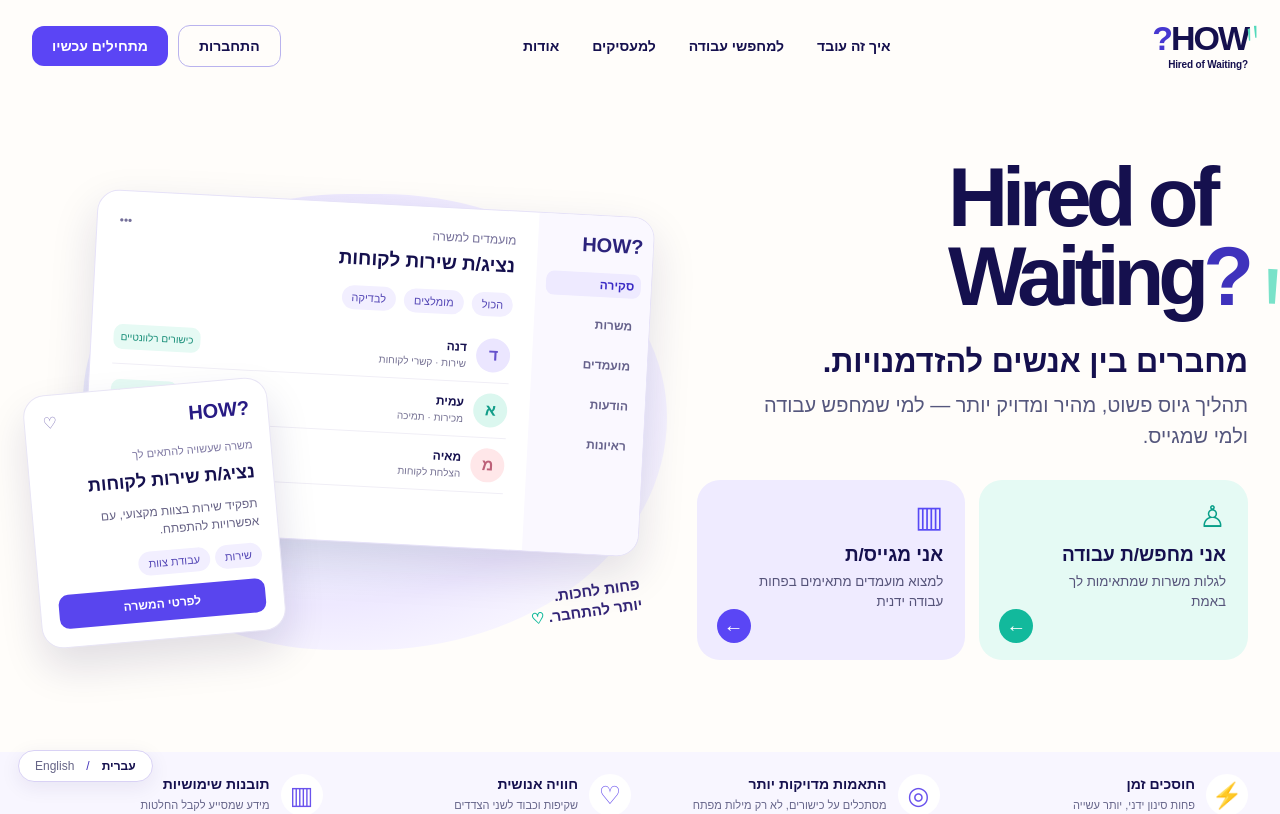
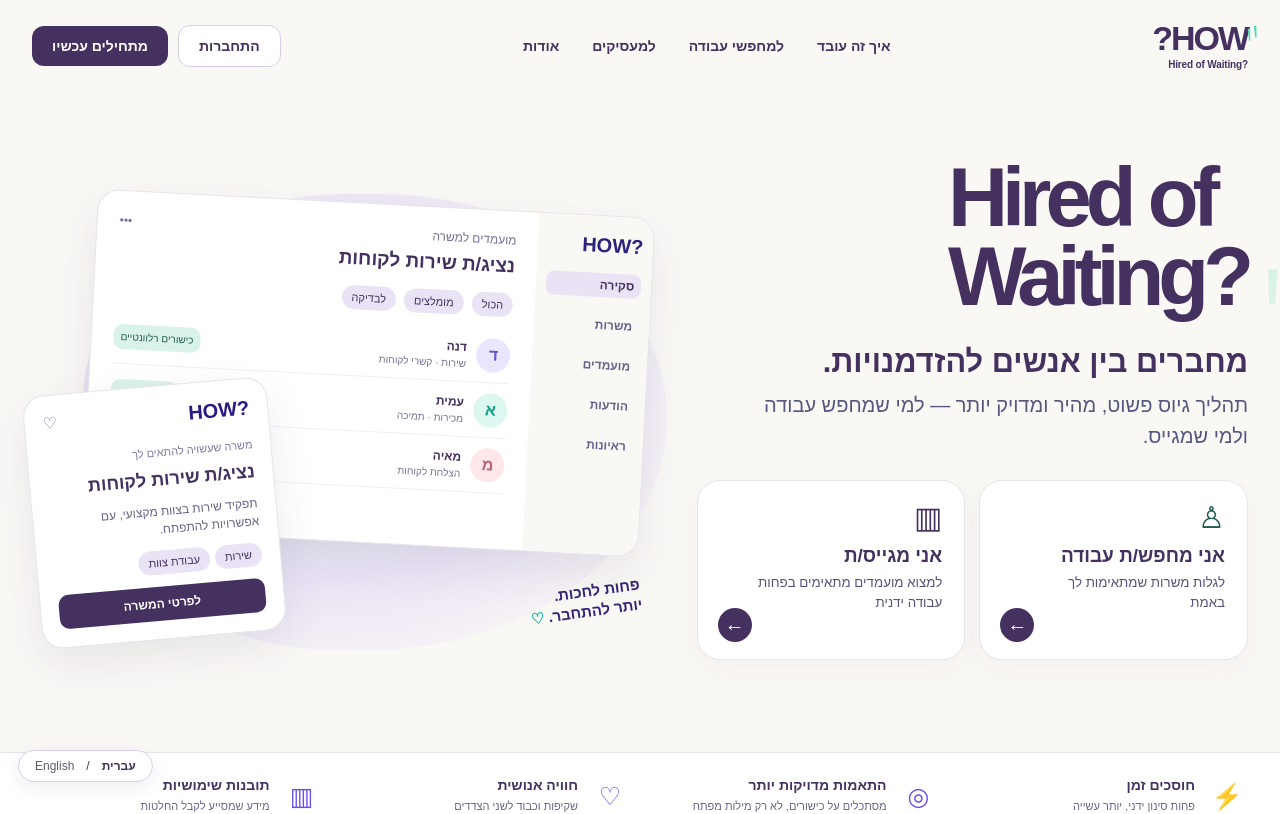
Before and after one commit to IritSel/recruitment-ai, a Next.js app: page / in a window 1280 px wide. Shown: the top 814 px of the page. Built offline with nearby package versions, Linux system fonts and the light colour scheme.

Commit message:
Apply approved HOW soft plum lilac mint and off-white palette across site (#4)

```diff
--- a/app/globals.css
+++ b/app/globals.css
@@ -95,3 +95,62 @@ body{background:var(--bg);color:var(--ink);font-family:Arial,"Noto Sans Hebrew",
   .howRecruiterJob { padding: 12px; }
   .howRecruiterJobMetrics strong { font-size: 18px; }
 }
+
+
+/* HOW? approved soft palette — Oct 2026. Off-white, white, plum, lilac & mint.
+   Color roles are deliberate: no beige or competing pastel card backgrounds. */
+:root {
+ --bg:#FAF8F5;--surface:#FFFFFF;--mint:#DAF3E9;--teal:#245D51;
+ --lav:#EAE3F5;--ink:#45315F;--muted:#635A70;--line:#E9E3EB;
+ --how-primary:#45315F;--how-primary-hover:#342147;--how-plum:#45315F;
+ --how-lilac:#EAE3F5;--how-mint:#DAF3E9;--how-offwhite:#FAF8F5;
+}
+body{background:#FAF8F5;color:#45315F}
+.howSite{--howNavy:#45315F;--howPurple:#45315F;--howMint:#DAF3E9;--howLight:#EAE3F5;background:#FAF8F5;color:#45315F}
+.howSite .howLogo,.howSite .howLogo strong,.howSite .howIntro h1,.howSite .howIntro h2{color:#45315F}
+.howSite .howLogo strong span,.howSite .howMark{color:#45315F}
+.howSite .howPrimary,.howSite .howFakeAction{background:#45315F;color:white}
+.howSite .howPrimary:hover{background:#342147}
+.howSite .howSignIn{border-color:#D9CDE8;color:#45315F;background:white}
+.howSite .howCandidate,.howSite .howEmployer{background:#FFFFFF;border:1px solid #E9E3EB;box-shadow:0 10px 32px #45315F0A}
+.howSite .howChoiceIcon{color:#45315F}
+.howSite .howCandidate .howChoiceIcon{color:#245D51}
+.howSite .howArrow{background:#45315F;color:white}
+.howSite .howCandidate .howArrow{background:#45315F}
+.howSite .howGlow{background:radial-gradient(ellipse at 40% 45%,#DAF3E9 0%,#EAE3F5 50%,#FAF8F5 84%)}
+.howSite .howDashboard,.howSite .howJobCard{border-color:#E9E3EB;box-shadow:0 17px 43px #45315F18}
+.howSite .howDashSidebar{background:#FAF8F5}
+.howSite .howDashSidebar .active,.howSite .howFilters span,.howSite .howTags span{background:#EAE3F5;color:#45315F}
+.howSite .howMatch{background:#DAF3E9;color:#245D51}
+.howSite .howBenefits{background:#FFFFFF;border-block:1px solid #E9E3EB}
+.howSite .howSteps{background:linear-gradient(#FAF8F5,#F2EEF8)}
+.howSite .howStepsGrid article{border-color:#E9E3EB}
+.howSite .howStepsGrid article>span{background:#EAE3F5;color:#45315F}
+.shell .brand,.shell h1,.shell h2,.shell h3{color:#45315F}
+.shell .nav{border-bottom-color:#E9E3EB}
+.shell .navlinks,.shell p{color:inherit}
+.shell .navlinks a:hover,.shell .backLink{color:#45315F}
+.shell .eyebrow{background:#EAE3F5;color:#45315F}
+.shell .choice,.shell .storyGrid article{border-color:#E9E3EB;box-shadow:0 10px 28px #45315F0B}
+.shell a.choice:hover,.shell .choice:hover{border-color:#C8B9D8;box-shadow:0 12px 30px #45315F14}
+.shell .button{background:#45315F;color:#FFFFFF}
+.shell .button:hover:not(:disabled){background:#342147}
+.shell .secondaryButton{background:#FFFFFF;color:#45315F;border:1px solid #D9CDE8}
+.shell .secondaryButton:hover:not(:disabled){background:#F6F2FA;color:#45315F}
+.shell input:not([type="checkbox"]):not([type="radio"]):not([type="file"]),.shell textarea,.shell select{border-color:#D9CDE8!important;color:#45315F!important;outline-color:#8F76AF}
+.shell input:focus-visible,.shell textarea:focus-visible,.shell select:focus-visible,.shell button:focus-visible,.shell a:focus-visible{outline-color:#9D84B9}
+.shell table{border-color:#E9E3EB}
+.shell th{background:#F7F3FB}
+.languageSwitch{border-color:#D9CDE8;color:#45315F}
+.howRecruiter .howLogoQuestion,.howRecruiter .howActiveNav{color:#45315F}
+.howRecruiterHeading .button{box-shadow:0 8px 18px #45315F20}
+.howRecruiterStats>div,.howRecruiterJob{background:#FFFFFF;border-color:#E9E3EB;box-shadow:0 9px 24px #45315F0B}
+.howRecruiterStats strong,.howRecruiterJobMetrics strong{color:#45315F}
+.howRecruiterJob .howJobStatus{background:#DAF3E9;color:#245D51}
+.howRecruiterJobMetrics{border-block-color:#E9E3EB}
+.howJobView,.howRecruiterSectionTitle>a,.howRecruiter .howActionPanel a{color:#45315F}
+.howRecruiter .howActionPanel,.howRecruiter .howActionPanel:last-child{background:#FFFFFF;border-color:#E9E3EB}
+.howPanelIcon{background:#EAE3F5;color:#45315F}
+.howPanelIcon.mint{background:#DAF3E9;color:#245D51}
+.howRecruiter .howActionPanel p{color:#635A70}
+@media(prefers-reduced-motion:reduce){.howSite .howChoice,.howRecruiterJob{transition:none}}
```
